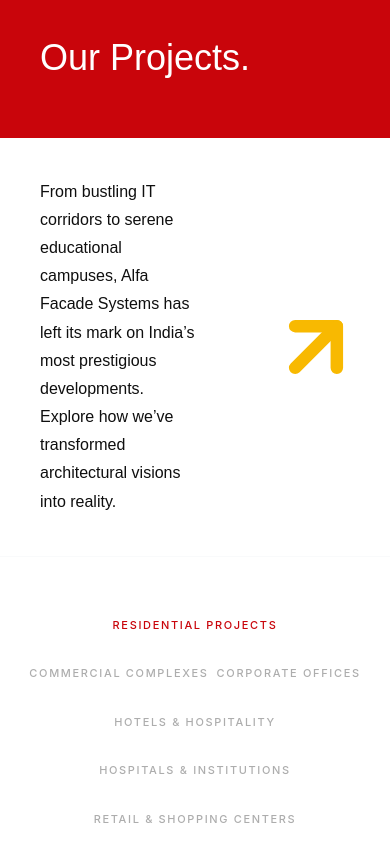
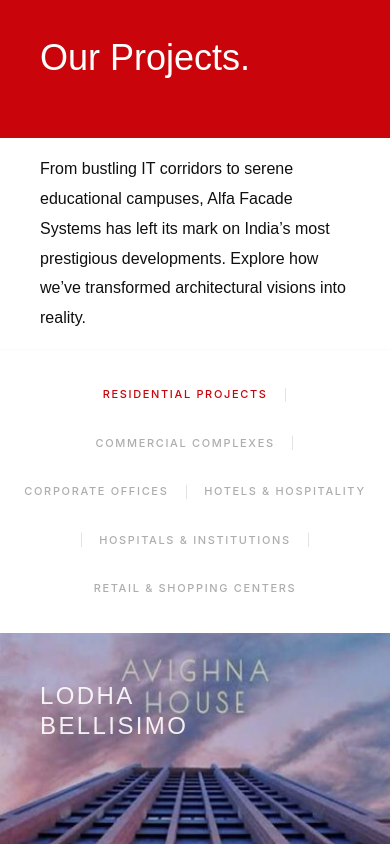
Before and after one commit to x64Mayank/client-site-01, a React (Vite) app: page / in a window 390 px wide. Shown: the part 6980-7824 px from the top of the page. Built offline with nearby package versions, Linux system fonts and the light colour scheme.

Commit message:
feat: update Projects layout for improved responsiveness

```diff
--- a/src/sections/Projects.jsx
+++ b/src/sections/Projects.jsx
@@ -61,12 +61,12 @@
   };
 
   return (
-    <section id="projects" className="bg-white overflow-hidden w-full">
-      {/* HEADER SECTION - FULL WIDTH (Responsive Layout) */}
-      <div className="flex flex-col lg:flex-row items-stretch lg:items-center bg-white border-b border-gray-50">
-        {/* OUR PROJECTS TITLE BAR - Full width on mobile/tablet, 464px on Desktop */}
+    <section id="projects" className="w-full bg-white relative">
+      {/* HEADER SECTION - Stacks on tablet/mobile, row on large desktop */}
+      <div className="flex flex-col xl:flex-row items-stretch xl:items-center bg-white border-b border-gray-50">
+        {/* OUR PROJECTS TITLE BAR - Full width until XL, 464px on XL+ */}
         <div
-          className="bg-[#C9050B] w-full lg:w-[464px] h-[160px] lg:h-[252.5px] relative shrink-0 transition-all duration-300 project-title-box"
+          className="bg-[#C9050B] w-full xl:w-[464px] h-[160px] lg:h-[252.5px] relative shrink-0 transition-all duration-300 project-title-box"
         >
           <div className="absolute inset-0 flex items-center px-10 lg:pl-[83px] lg:pr-[50px]">
             <h2 className="text-white text-4xl lg:text-[52px] font-medium leading-[1.16] font-display">
@@ -76,17 +76,17 @@
         </div>
 
 
-        {/* DESCRIPTION + ARROW ROW (Tablet/Mobile structure) */}
-        <div className="flex-1 flex flex-row items-center py-10 lg:py-0">
+        {/* DESCRIPTION + ARROW ROW (Tablet/Mobile structure until XL) */}
+        <div className="flex-1 flex flex-row items-center py-4 xl:py-0">
           {/* DESCRIPTION TEXT */}
           <div className="flex-1 px-10 lg:pl-[79px] lg:pr-[72px]">
-            <p className="text-[#0F0F0F] text-base md:text-[17px] leading-[1.76] max-w-[620px] font-light text-left font-display">
+            <p className="text-[#0F0F0F] text-base lg:text-[17px] leading-[29.92px] max-w-[800px] font-light text-left font-display">
               From bustling IT corridors to serene educational campuses, Alfa Facade Systems has left its mark on India’s most prestigious developments. Explore how we’ve transformed architectural visions into reality.
             </p>
           </div>
 
-          {/* YELLOW ARROW - Anchored to the right */}
-          <div className="shrink-0 px-6 lg:px-0 lg:pr-[43px]">
+          {/* YELLOW ARROW - Hidden on mobile (<768px) */}
+          <div className="hidden md:flex shrink-0 px-6 lg:px-0 lg:pr-[43px]">
             <div className="w-[100px] h-[100px] lg:w-[200px] lg:h-[200px] flex items-center justify-center">
               <ArrowUpRight size={100} className="lg:hidden text-[#F8B901]" strokeWidth={3} />
               <ArrowUpRight size={200} className="hidden lg:block text-[#F8B901]" strokeWidth={4} />
@@ -96,35 +96,37 @@
       </div>
 
 
-
-
-
-
       {/* CONTENT SECTION - FULL WIDTH */}
-      <div className="flex flex-col lg:flex-row relative">
+      <div className="flex flex-col xl:flex-row relative">
         {/* TABS (LEFT/CENTERED) - WIDTH MATCHES RED BOX (464px) ON DESKTOP */}
-        <div className="w-full lg:w-[464px] flex flex-row lg:flex-col flex-wrap justify-center lg:justify-start pt-12 lg:pt-20 pb-12 lg:pb-20 px-6 lg:pl-[83px] lg:pr-10 shrink-0 gap-2 lg:gap-0">
-          {CATEGORIES.map((cat) => (
+        <div className="w-full xl:w-[464px] flex flex-row xl:flex-col flex-wrap items-center justify-center xl:justify-start py-6 xl:py-16 px-6 xl:pl-[83px] xl:pr-10 shrink-0 gap-x-4 gap-y-2 xl:gap-0">
+          {CATEGORIES.map((cat, index) => (
+            <React.Fragment key={cat}>
               <button
-              key={cat}
                 onClick={() => {
                   setActiveCategory(cat);
                   if (containerRef.current) containerRef.current.scrollTo({ left: 0, behavior: 'smooth' });
                 }}
-              className={`flex items-center gap-4 py-3 lg:py-4 group transition-all duration-300 ${
+                className={`flex items-center gap-4 py-3 xl:py-4 group transition-all duration-300 ${
                   activeCategory === cat ? "text-[#C9050B]" : "text-[#313131]/40 hover:text-[#313131]/60"
                 }`}
               >
-              <div className={`hidden lg:block w-[2px] h-6 bg-[#C9050B] transition-all duration-300 ${
+                <div className={`hidden xl:block w-[2px] h-6 bg-[#C9050B] transition-all duration-300 ${
                   activeCategory === cat ? "opacity-100" : "opacity-0"
                 }`} />
-              <span className={`text-[11px] lg:text-[13px] font-medium tracking-[0.15em] text-center lg:text-left uppercase`}>
+                <span className={`text-[11px] lg:text-[13px] font-medium tracking-[0.15em] text-center lg:text-left uppercase whitespace-nowrap`}>
                   {cat}
                 </span>
               </button>
+              {index < CATEGORIES.length - 1 && (
+                <span className="xl:hidden text-[#313131]/20 font-light text-xs">|</span>
+              )}
+            </React.Fragment>
           ))}
         </div>
 
+        {/* IMAGES + NAV GROUP (Always row on Tablet+) */}
+        <div className="flex-1 flex flex-row overflow-hidden h-[500px] lg:h-[600px]">
           {/* SIDEWAYS IMAGE SCROLL AREA */}
           <div
             ref={containerRef}
@@ -134,7 +136,7 @@
             {displayProjects.map((project, idx) => (
               <div
                 key={`${project.id}-${idx}`}
-              className="w-full sm:w-1/2 lg:w-1/3 h-[500px] lg:h-[600px] relative group overflow-hidden shrink-0 snap-start"
+                className="w-full sm:w-1/2 lg:w-1/3 2xl:w-1/4 h-full relative group overflow-hidden shrink-0 snap-start"
               >
                 <img
                   src={project.img}
@@ -153,22 +155,24 @@
           </div>
 
           {/* RED NAVIGATION BOX (FAR RIGHT - STACKED ARROWS) */}
-        <div className="hidden lg:flex flex-col w-[80px] h-[600px] bg-[#C9050B] shrink-0">
+          <div className="hidden lg:flex flex-col w-[80px] h-[500px] lg:h-[600px] bg-[#C9050B] shrink-0">
             <button
-            onClick={() => containerRef.current?.scrollBy({ left: 300, behavior: 'smooth' })}
-            className="flex-1 flex items-center justify-center border-b border-white/10 hover:bg-black/10 transition-colors"
+              onClick={() => containerRef.current?.scrollBy({ left: 400, behavior: 'smooth' })}
+              className="flex-1 flex items-center justify-center border-b border-white/20 hover:bg-black/10 transition-colors"
             >
-            <ArrowRight className="text-white" size={24} />
+              <ArrowRight className="text-white" size={28} strokeWidth={2.5} />
             </button>
             <button
-            onClick={() => containerRef.current?.scrollBy({ left: -300, behavior: 'smooth' })}
+              onClick={() => containerRef.current?.scrollBy({ left: -400, behavior: 'smooth' })}
               className="flex-1 flex items-center justify-center hover:bg-black/10 transition-colors"
             >
-            <ArrowLeft className="text-white" size={24} />
+              <ArrowLeft className="text-white" size={28} strokeWidth={2.5} />
             </button>
           </div>
         </div>
 
+
+      </div>
       {/* MOBILE NAV ARROWS - BELOW IMAGES */}
       <div className="flex lg:hidden justify-center gap-4 py-8 border-t border-gray-50">
         <button
@@ -184,8 +188,6 @@
           <ArrowRight size={24} />
         </button>
       </div>
-
-
       {/* CSS for responsive elements */}
       <style>{`
         .no-scrollbar::-webkit-scrollbar {
@@ -194,9 +196,9 @@
         .project-title-box {
           clip-path: none;
         }
-        @media (min-width: 1024px) {
+        @media (min-width: 1280px) {
           .project-title-box {
-            clip-path: polygon(0 0, 85% 0, 100% 25%, 100% 100%, 0 100%);
+            clip-path: polygon(0 0, calc(100% - 80px) 0, 100% 80px, 100% 100%, 0 100%);
           }
         }
       `}</style>
```
Lines whose indentation alone changed are shown as unchanged.
